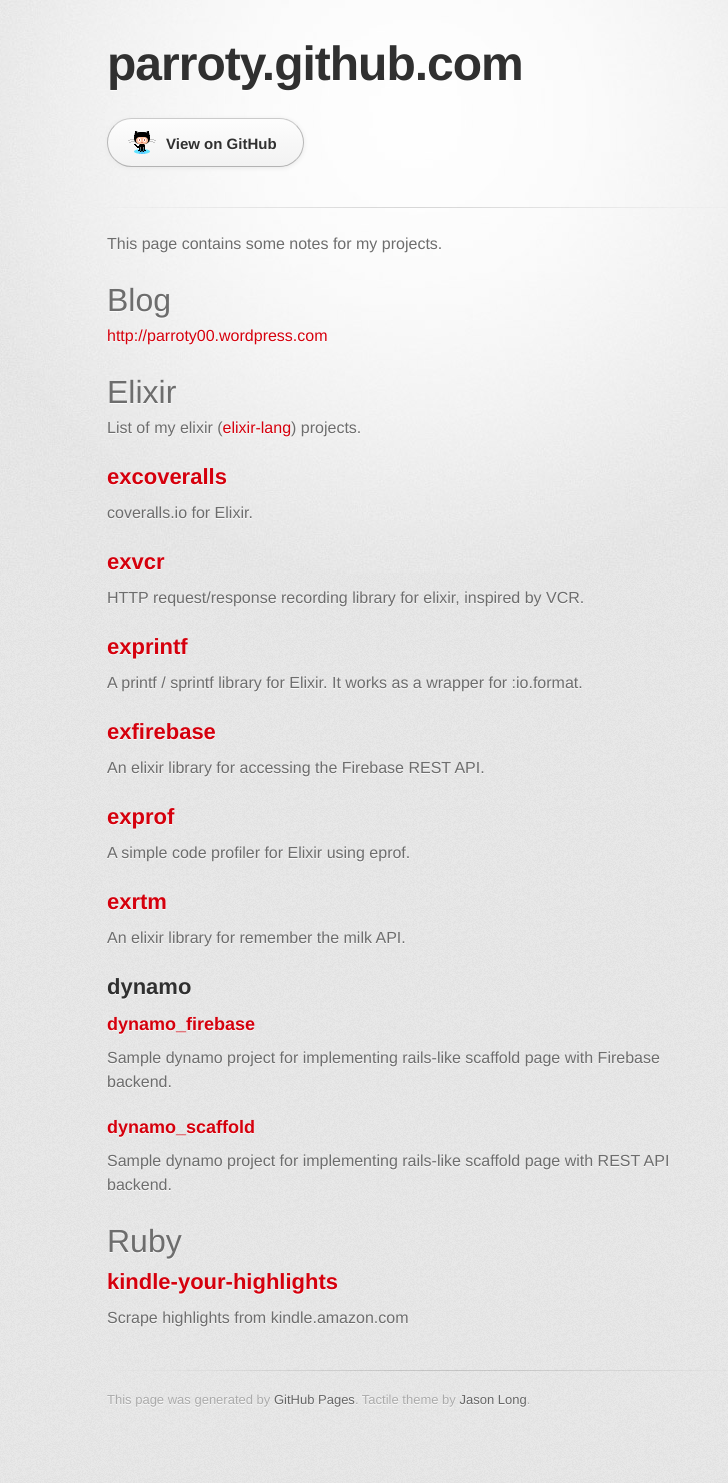
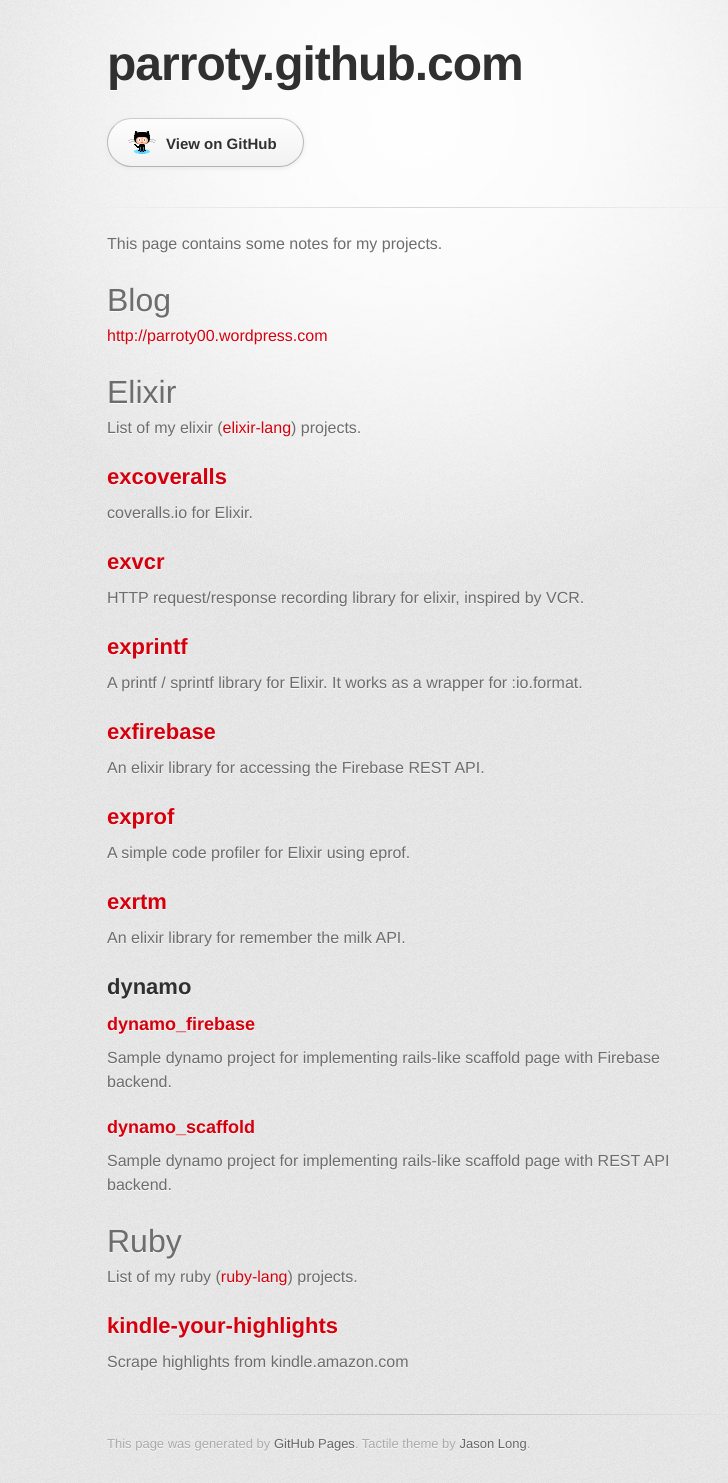
Before and after one commit to parroty/parroty.github.com, a Jekyll site: the page built from index.md, in a window 1280 px wide. Shown: the whole page, without its empty margins (223-951 px from the left). Built offline with Jekyll 4.4.1, drawn with Linux system fonts in a browser that asks for light colours; some web fonts are replaced; before the commit the page ends 1439 px from its top, so only the background shows below that.

Commit message:
add ruby description

```diff
--- a/index.md
+++ b/index.md
@@ -8,7 +8,6 @@
 <p><a href="http://parroty00.wordpress.com" target="_blank">http://parroty00.wordpress.com</a></p>
 
 # Elixir
-
 List of my elixir (<a href="http://elixir-lang.org/" target="_blank">elixir-lang</a>) projects.
 
 ## <a href="https://github.com/parroty/excoveralls" target="_blank">excoveralls</a>
@@ -38,6 +37,7 @@
 Sample dynamo project for implementing rails-like scaffold page with REST API backend.
 
 # Ruby
+List of my ruby (<a href="https://www.ruby-lang.org/" target="_blank">ruby-lang</a>) projects.
 
 ## <a href="https://github.com/parroty/kindle-your-highlights" target="_blank">kindle-your-highlights</a>
 Scrape highlights from kindle.amazon.com
```
